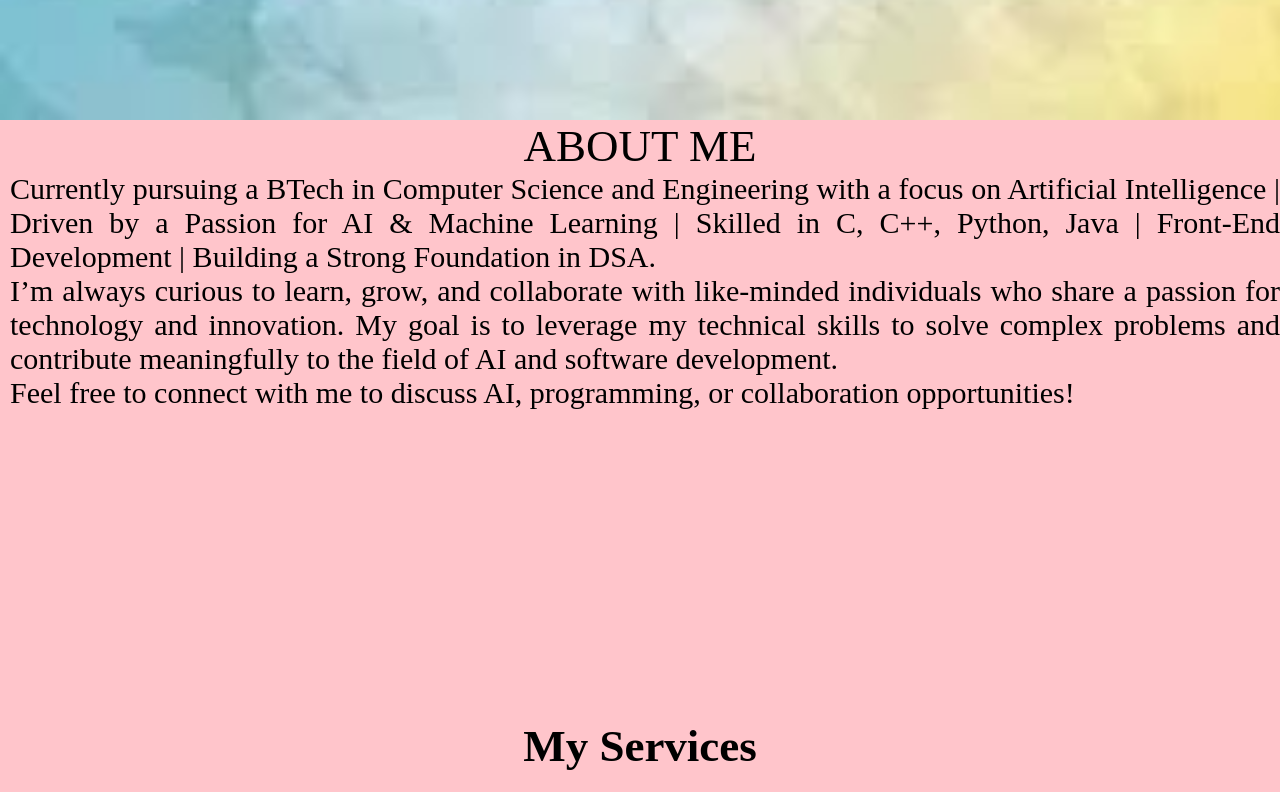
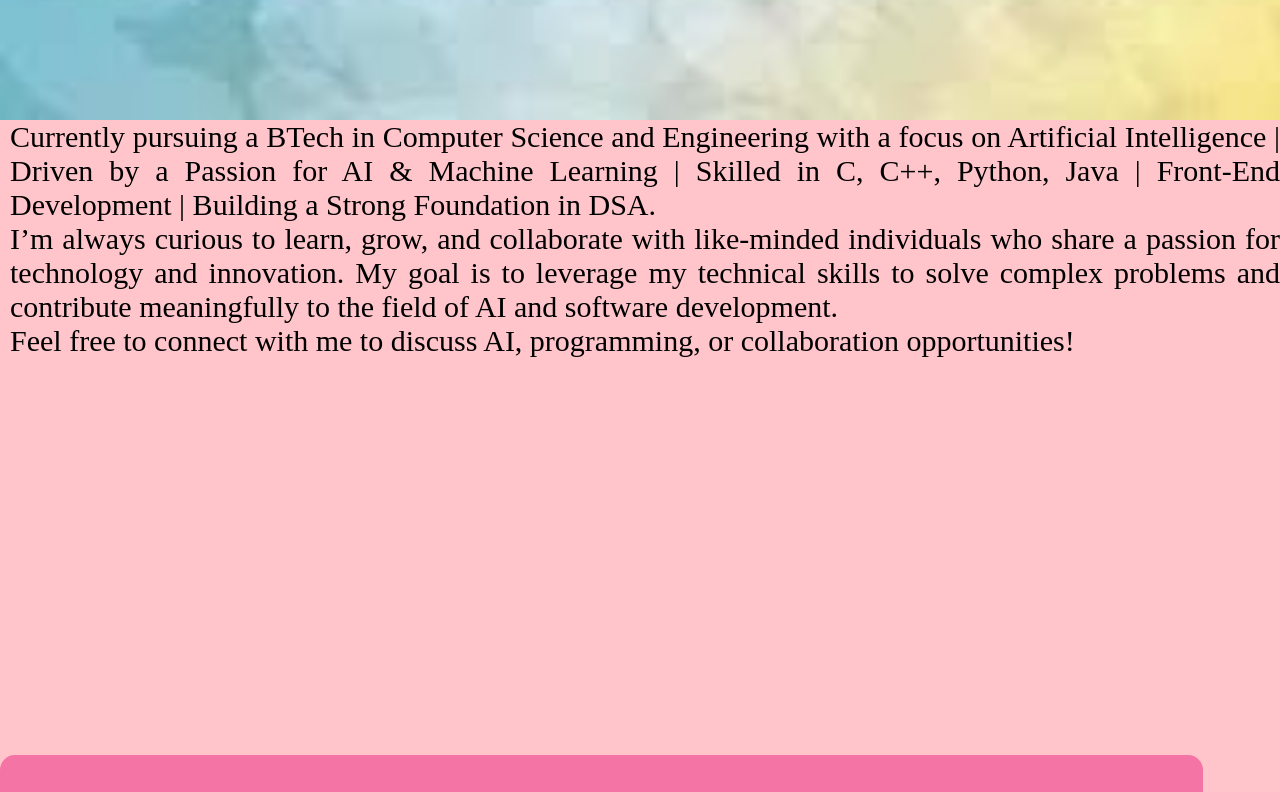
Before and after one commit to Pooja4816/codsoft_taskno.1, a plain HTML site: page index.html in a window 1280 px wide. Shown: the part 680-1472 px from the top of the page. Drawn offline with Linux system fonts and the light colour scheme.

Commit message:
index.html

```diff
--- a/index.html
+++ b/index.html
@@ -188,7 +188,6 @@ position: absolute;
 </section>
 <img class="image" src="photo.jpeg" alt="not found">
 <div id="about">
-    <h1>ABOUT ME</h1>
     <p style="font-size: 30px; margin-left: 10px;">Currently pursuing a BTech in Computer Science and Engineering with a focus on Artificial Intelligence | Driven by a Passion for AI & Machine Learning | Skilled in C, C++, Python, Java | Front-End Development | Building a Strong Foundation in DSA.
 <br>
 
@@ -205,7 +204,7 @@ Feel free to connect with me to discuss AI, programming, or collaboration opport
 <section style="background-color: #FFC5CB;">
 <div  id="service">
     <div class="container">
-      <h1 style="text-align: center;" >My Services</h1>
+
       <div class="width-50">
         <div class="service-list">
           <i class="box"></i>
@@ -252,7 +251,7 @@ Feel free to connect with me to discuss AI, programming, or collaboration opport
   </div>
 </section>
   <section style="background-color: #FFC5CB;">
-  <h1 style="text-align: center;"> Skills</h1>
+
   <div id="Skills">
 
     <div class="langI"> <img src="html.png" >
```
